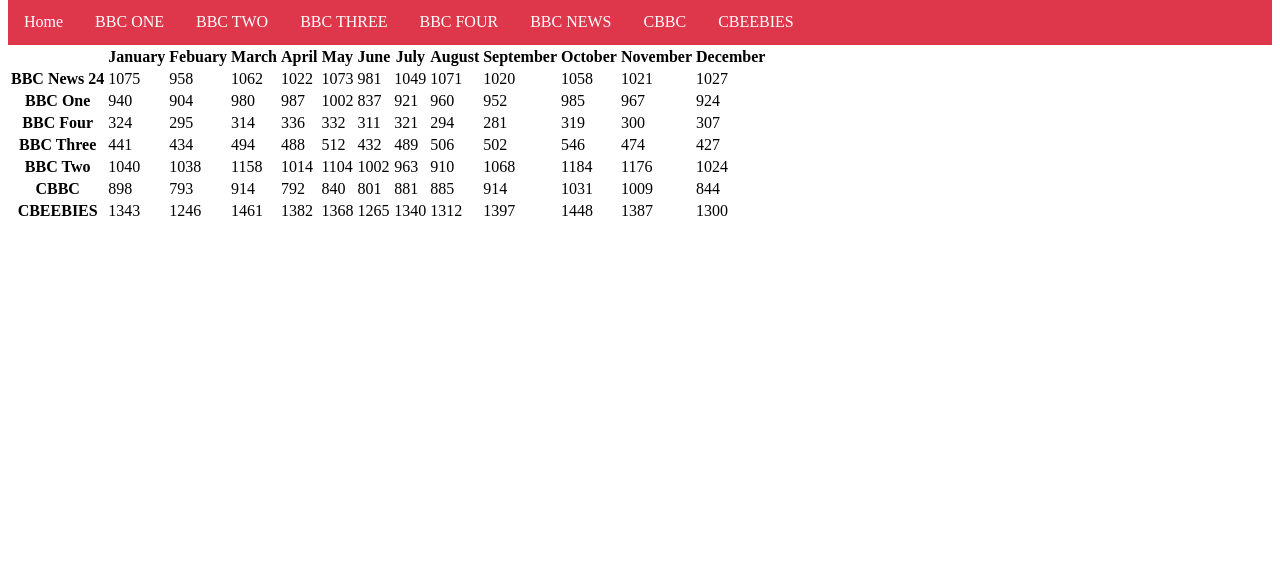
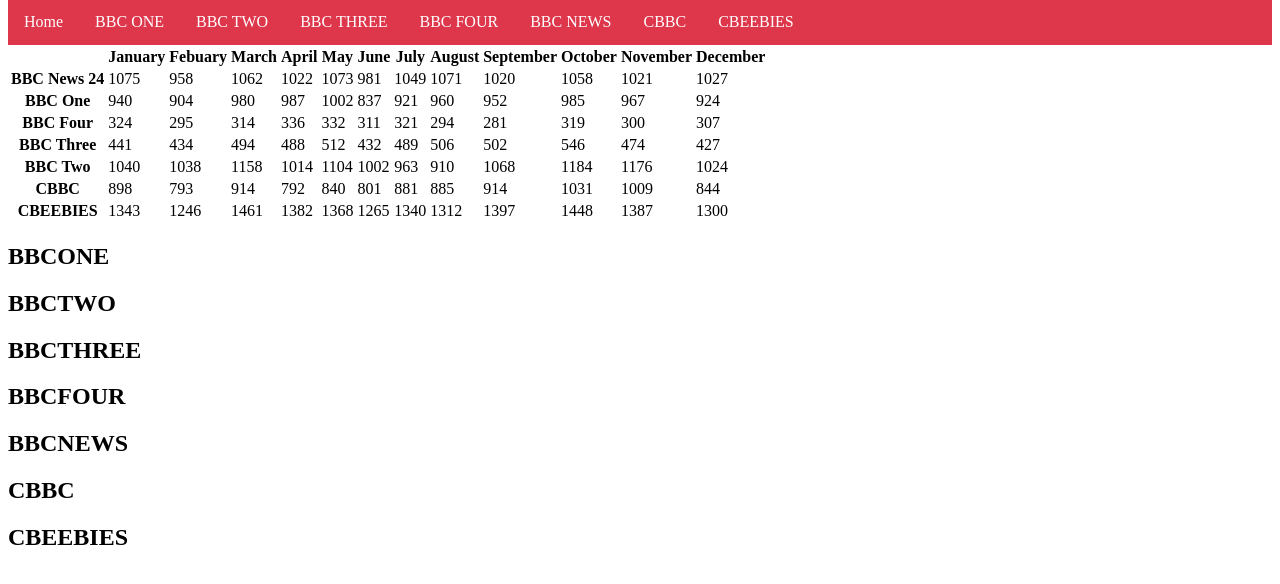
Before and after one commit to FadumaM/data-table, a plain HTML site: page index.html in a window 1280 px wide. Shown: the part 68-652 px from the top of the page. Drawn offline with Linux system fonts and the light colour scheme.

Commit message:
created sections for the web app

```diff
--- a/index.html
+++ b/index.html
@@ -183,6 +183,28 @@ tableViz($ ,{
         </tr>
     </tbody>
   </table>
+  </section>
+  <section class="view_count_bbcone">
+    <h1>BBCONE</h1>
+  </section>
+  <section class="view_count_bbctwo">
+    <h1>BBCTWO</h1>
+  </section>
+  <section class="view_count_bbcthree">
+    <h1>BBCTHREE</h1>
+  </section>
+  <section class="view_count_bbcfour">
+    <h1>BBCFOUR</h1>
+  </section>
+  <section class="view_count_bbcnews">
+    <h1>BBCNEWS</h1>
+  </section>
+  <section class="view_count_cbbc">
+    <h1>CBBC</h1>
+  </section>
+  <section class="view_count_cbeebies">
+    <h1>CBEEBIES</h1>
+  </section>
 </main>
 </body>
 </html>
```
